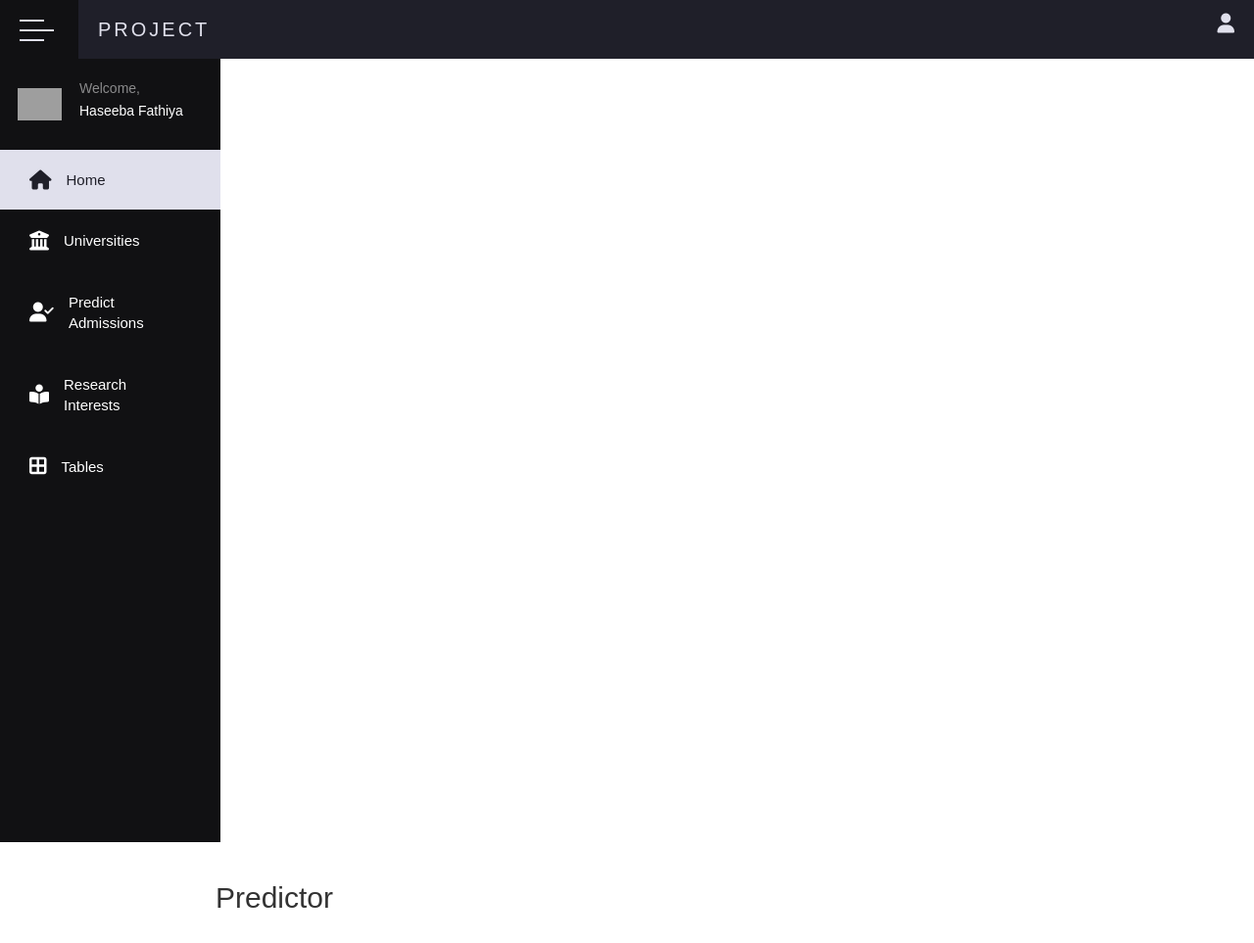
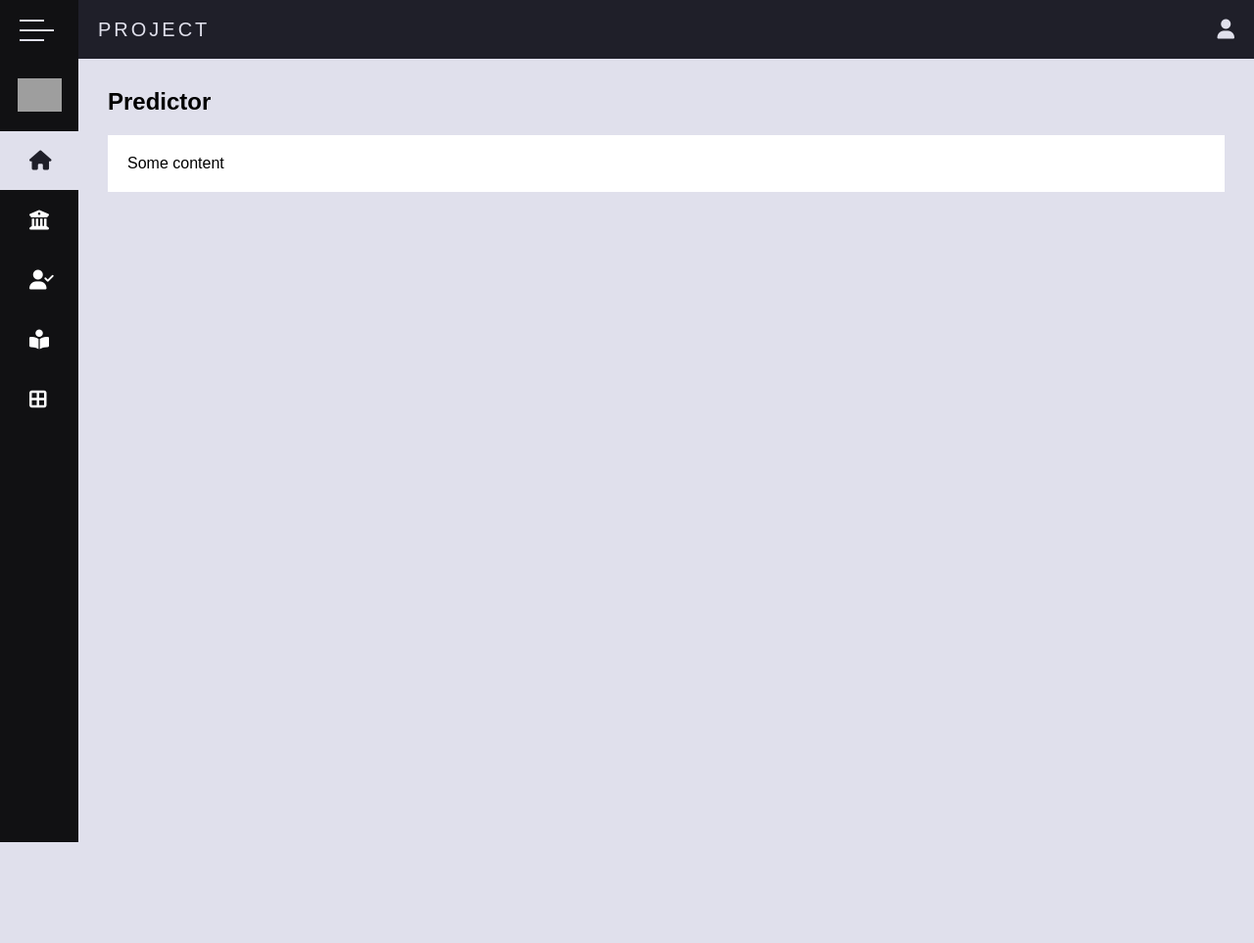
Before and after one commit to haseefathi/UniConnect, a Django app: page /predictor/ in a window 1280 px wide. Shown: the whole page at 98% size. After the commit the page ends 860 px from the top, so only its background shows below. Run offline with Django 3.2, Linux system fonts and the light colour scheme; parts of the project's set-up code (start-up, migrations or seed data) failed here and were passed over; some libraries are stand-ins or nearby versions; grey boxes are pictures that could not be loaded.

Commit message:
fixed typos

```diff
--- a/src/pages/static/css/newnav-style.css
+++ b/src/pages/static/css/newnav-style.css
@@ -186,7 +186,6 @@
 
 .main_container .sidebar ul li a span {
     display: inline-block;
-    font
 }
 
 .main_container .sidebar ul li a:hover,
--- a/src/pages/templates/newnavbar.html
+++ b/src/pages/templates/newnavbar.html
@@ -10,7 +10,7 @@
 </head>
 
 <body>
-    <div class="wrapper">
+    <div class="wrapper active">
         <div class="top_navbar">
             <div class="hamburger">
                 <div class="hamburger__inner">
@@ -51,7 +51,7 @@
                     </div>
                     <ul>
                         <li>
-                            <a href="#" class="active">
+                            <a href="/" class="active">
                                 <span class="icon"><i class="fas fa-home"></i></span>
                                 <span class="title">Home</span>
                             </a>
@@ -63,7 +63,7 @@
                             </a>
                         </li>
                         <li>
-                            <a href="#">
+                            <a href="/predictor">
                                 <span class="icon"><i class="fas fa-user-check"></i></span>
                                 <span class="title">Predict<br>Admissions</span>
                             </a>
@@ -83,8 +83,8 @@
                     </ul>
                 </div>
             </div>
-            <div class="container">
-                <!-- Your content goes here -->
+            <div class="container content" id="mainContent">
+                {% block content %} {% endblock %}
             </div>
         </div>
     </div>
--- a/src/pages/templates/predictor.html
+++ b/src/pages/templates/predictor.html
@@ -1,5 +1,19 @@
-{% extends 'base.html' %} {% block content %}
-<h2>
-    Predictor
-</h2>
+{% extends 'newnavbar.html' %} {% block content %}
+<style>
+    .something {
+        padding: 20px;
+        background-color: #fff;
+        margin: 20px 0px;
+    }
+</style>
+
+<body style="background-color: #E0E0EC;" id="content">
+    <h2>
+        Predictor
+    </h2>
+
+    <div class="something">
+        Some content
+    </div>
+</body>
 {% endblock %}
--- a/src/pages/views.py
+++ b/src/pages/views.py
@@ -9,6 +9,6 @@ def predictor_view(request, *args, **kwargs):
     context = {}
     return render(request, 'predictor.html', context)
 
-def link1_view(request, *argsm, **kwargs):
+def link1_view(request, *args, **kwargs):
     context = {}
     return render(request, 'link1.html', context)
--- a/src/project/urls.py
+++ b/src/project/urls.py
@@ -15,11 +15,12 @@ Including another URLconf
 """
 from django.contrib import admin
 from django.urls import path
-from pages.views import home_view, predictor_view, link1_view
+from pages.views import home_view, predictor_view, link1_view, index_view
 
 urlpatterns = [
     path('admin/', admin.site.urls),
     path('predictor/',predictor_view, name='predictor'),
-    path('link1/',link1_view, name='predictor'),
+    path('link1/',link1_view, name='link1'),
+    path('index/',index_view),
     path('',home_view, name='home')
 ]
```
Also changed, not shown: src/pages/templates/home.html (+8 -1 lines).
